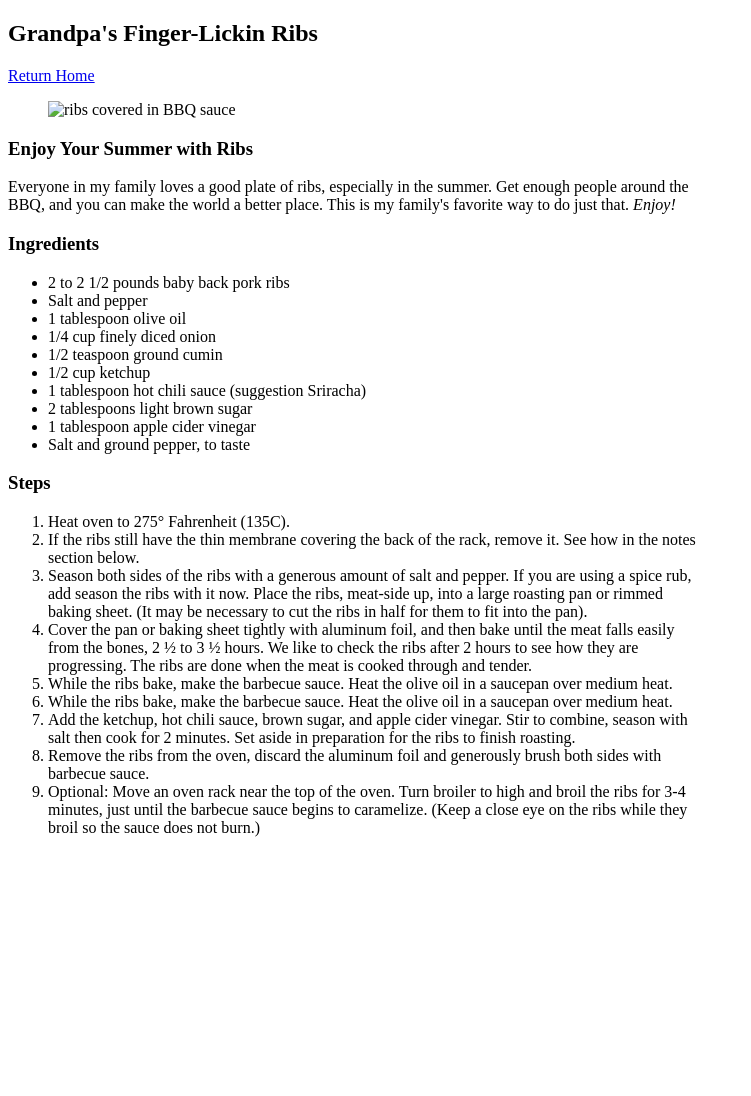
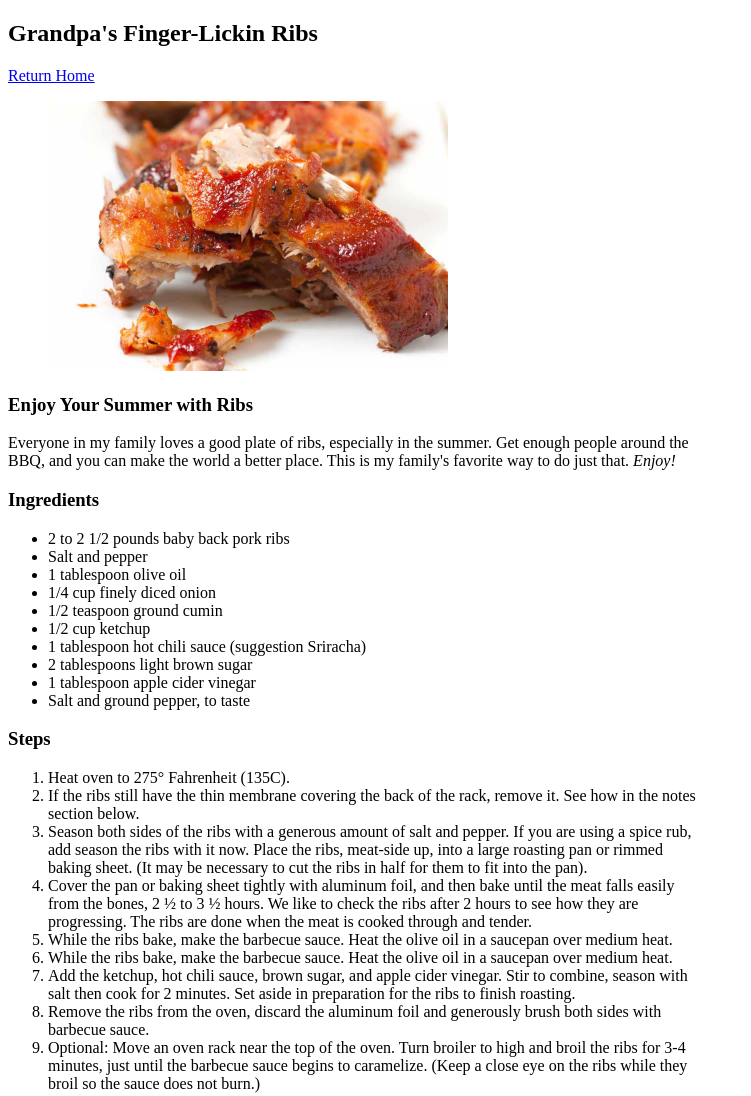
Before and after one commit to eddyhood/odin-recipes, a plain HTML site: page recipes/ribs.html in a window 1280 px wide. Shown: the whole page, without its empty margins (0-751 px from the left). Before the commit the page ends 853 px from the top, so only its background shows below. Drawn offline with Linux system fonts and the light colour scheme; the site is published under a folder, as on GitHub Pages, so addresses that start at the root find nothing.

Commit message:
Another link change

```diff
--- a/recipes/ribs.html
+++ b/recipes/ribs.html
@@ -11,7 +11,7 @@
       <h1>Grandpa's Finger-Lickin Ribs</h1>
       <a href="../index.html">Return Home</a>
       <figure>
-        <img src="/images/ribs.png" alt="ribs covered in BBQ sauce" />
+        <img src="../images/ribs.png" alt="ribs covered in BBQ sauce" />
       </figure>
       <article style="width: 700px">
         <h3>Enjoy Your Summer with Ribs</h3>
```
